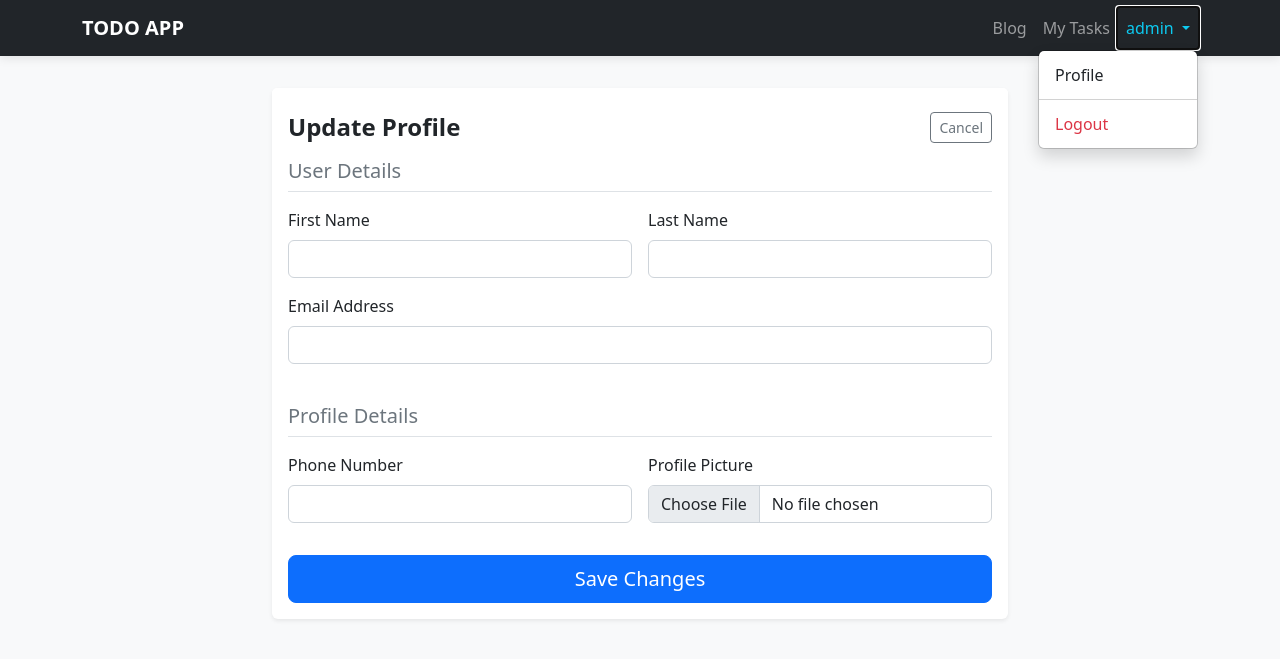
After one commit to AjayDas-M/Django_Todo_App, a Django app: page /blog/profile/edit/ in a window 1280 px wide, after a click on "admin". The commit adds this page. Shown: the top 659 px of the page. Run offline with Django 4.2, Linux system fonts and the light colour scheme; a user stored in the database is signed in; data comes from the database, SQL or seed files in the repository; both versions use the stored data as it was after the commit; some libraries are stand-ins or nearby versions.

Commit message:
added a profile feature

```diff
--- a/blog/forms.py
+++ b/blog/forms.py
@@ -1,5 +1,6 @@
 from django import forms
-from .models import Blog
+from django.contrib.auth.models import User
+from .models import Blog, Profile
 
 class BlogForm(forms.ModelForm):
     image = forms.ImageField(required=False)
@@ -13,3 +14,23 @@ class BlogForm(forms.ModelForm):
         # This loop adds the Bootstrap class to every field automatically
         for field in self.fields:
             self.fields[field].widget.attrs.update({'class': 'form-control'})
+
+class UserUpdateForm(forms.ModelForm):
+    class Meta:
+        model = User
+        fields = ['first_name', 'last_name', 'email']
+
+    def __init__(self, *args, **kwargs):
+        super().__init__(*args, **kwargs)
+        for field in self.fields:
+            self.fields[field].widget.attrs.update({'class': 'form-control'})
+
+class ProfileUpdateForm(forms.ModelForm):
+    class Meta:
+        model = Profile
+        fields = ['phone', 'profile_pic']
+
+    def __init__(self, *args, **kwargs):
+        super().__init__(*args, **kwargs)
+        for field in self.fields:
+            self.fields[field].widget.attrs.update({'class': 'form-control'})
--- a/blog/urls.py
+++ b/blog/urls.py
@@ -10,4 +10,6 @@ urlpatterns = [
     path("edit/<int:pk>", views.updateBlog, name="blog.edit"),
     path("delete/<int:pk>", views.deleteBlog, name="blog.delete"),
     path("like/<int:pk>", views.likeBlog, name="blog.like"),
+    path("profile/edit/", views.editProfileView, name="blog.profile_edit"),
+    path("profile/<str:username>/", views.profileView, name="blog.profile"),
 ]
--- a/blog/views.py
+++ b/blog/views.py
@@ -1,8 +1,9 @@
 from django.shortcuts import render, redirect, get_object_or_404
 from django.http import HttpRequest
 from django.contrib import messages
-from .models import Blog
-from .forms import BlogForm
+from django.contrib.auth.models import User
+from .models import Blog, Profile
+from .forms import BlogForm, UserUpdateForm, ProfileUpdateForm
 from django.contrib.auth.decorators import login_required
 
 
@@ -85,3 +86,44 @@ def likeBlog(request: HttpRequest, pk):
         else:
             post.likes.add(user)
         return render(request, "blog/blog.show.html", {"blog": post})
+
+def profileView(request: HttpRequest, username: str):
+    target_user = get_object_or_404(User, username=username)
+
+    posts = Blog.objects.filter(user=target_user, status="A").order_by('-created_at')
+
+    context = {
+        'target_user': target_user,
+        'posts': posts
+    }
+    return render(request, 'blog/profile.html', context)
+
+@login_required
+def editProfileView(request: HttpRequest):
+    try:
+        profile = request.user.profile
+    except Profile.DoesNotExist:
+        # Instead of saving immediately, we create an unsaved instance.
+        # It will be populated and saved when the form is submitted.
+        profile = Profile(user=request.user)
+
+    if request.method == 'POST':
+        u_form = UserUpdateForm(request.POST, instance=request.user)
+        p_form = ProfileUpdateForm(request.POST, request.FILES, instance=profile)
+
+        if u_form.is_valid() and p_form.is_valid():
+            u_form.save()
+            p_form.save()
+            messages.success(request, "Your account has been updated!")
+            return redirect('blog:blog.profile', username=request.user.username)
+
+    else:
+        u_form = UserUpdateForm(instance=request.user)
+        p_form = ProfileUpdateForm(instance=profile)
+
+    context = {
+        'u_form': u_form,
+        'p_form': p_form
+    }
+
+    return render(request, 'blog/profile_edit.html', context)
--- a/templates/base.html
+++ b/templates/base.html
@@ -1,17 +1,29 @@
 {% load static %}
 <!DOCTYPE html>
 <html lang="en">
+
 <head>
     <meta charset="UTF-8">
     <meta name="viewport" content="width=device-width, initial-scale=1.0">
     <title>{% block title %}TODO APP{% endblock %}</title>
     <link rel="stylesheet" href="{% static 'bootstrap5/css/bootstrap.min.css' %}">
     <style>
-        body { background-color: #f8f9fa; min-height: 100vh; }
-        .navbar { box-shadow: 0 2px 10px rgba(0,0,0,0.1); }
-        .main-container { padding-top: 2rem; padding-bottom: 5rem; }
+        body {
+            background-color: #f8f9fa;
+            min-height: 100vh;
+        }
+
+        .navbar {
+            box-shadow: 0 2px 10px rgba(0, 0, 0, 0.1);
+        }
+
+        .main-container {
+            padding-top: 2rem;
+            padding-bottom: 5rem;
+        }
     </style>
 </head>
+
 <body>
     <nav class="navbar navbar-expand-lg navbar-dark bg-dark">
         <div class="container">
@@ -26,13 +38,18 @@
                         <a class="nav-link" href="{% url 'todos:todos.index' %}">My Tasks</a>
                     </li>
                     <li class="nav-item dropdown">
-                            <a class="nav-link dropdown-toggle text-info" href="#" id="userDropdown" role="button" data-bs-toggle="dropdown">
+                        <a class="nav-link dropdown-toggle text-info" href="#" id="userDropdown" role="button"
+                            data-bs-toggle="dropdown">
                             {{ user.username }}
                         </a>
                         <ul class="dropdown-menu dropdown-menu-end shadow">
-                                <li><a class="dropdown-item" href="#">Profile</a></li>
-                                <li><hr class="dropdown-divider"></li>
-                                <li><a class="dropdown-item text-danger" href="{% url 'authentication:logout' %}">Logout</a></li>
+                            <li><a class="dropdown-item" href="{% url 'blog:blog.profile' user.username %}">Profile</a>
+                            </li>
+                            <li>
+                                <hr class="dropdown-divider">
+                            </li>
+                            <li><a class="dropdown-item text-danger" href="{% url 'authentication:logout' %}">Logout</a>
+                            </li>
                         </ul>
                     </li>
                     {% else %}
@@ -53,4 +70,5 @@
 
     <script src="{% static 'bootstrap5/js/bootstrap.bundle.min.js' %}"></script>
 </body>
+
 </html>
--- /dev/null
+++ b/templates/blog/profile_edit.html
@@ -0,0 +1,56 @@
+{% extends "base.html" %}
+
+{% block title %}Edit Profile | TODO APP{% endblock %}
+
+{% block mainContent %}
+<div class="row justify-content-center">
+    <div class="col-md-8 mb-4">
+        <div class="card shadow-sm border-0">
+            <div
+                class="card-header bg-white border-bottom-0 pt-4 pb-0 d-flex justify-content-between align-items-center">
+                <h4 class="mb-0 fw-bold">Update Profile</h4>
+                <a href="{% url 'blog:blog.profile' user.username %}"
+                    class="btn btn-outline-secondary btn-sm">Cancel</a>
+            </div>
+            <div class="card-body">
+                <form method="POST" enctype="multipart/form-data">
+                    {% csrf_token %}
+
+                    <h5 class="text-muted mb-3 border-bottom pb-2">User Details</h5>
+                    <div class="row g-3">
+                        <div class="col-md-6">
+                            <label for="{{ u_form.first_name.id_for_label }}" class="form-label">First Name</label>
+                            {{ u_form.first_name }}
+                        </div>
+                        <div class="col-md-6">
+                            <label for="{{ u_form.last_name.id_for_label }}" class="form-label">Last Name</label>
+                            {{ u_form.last_name }}
+                        </div>
+                        <div class="col-12 mb-3">
+                            <label for="{{ u_form.email.id_for_label }}" class="form-label">Email Address</label>
+                            {{ u_form.email }}
+                        </div>
+                    </div>
+
+                    <h5 class="text-muted mb-3 mt-4 border-bottom pb-2">Profile Details</h5>
+                    <div class="row g-3">
+                        <div class="col-md-6">
+                            <label for="{{ p_form.phone.id_for_label }}" class="form-label">Phone Number</label>
+                            {{ p_form.phone }}
+                        </div>
+                        <div class="col-md-6 mb-4">
+                            <label for="{{ p_form.profile_pic.id_for_label }}" class="form-label">Profile
+                                Picture</label>
+                            {{ p_form.profile_pic }}
+                        </div>
+                    </div>
+
+                    <div class="d-grid mt-2">
+                        <button type="submit" class="btn btn-primary btn-lg">Save Changes</button>
+                    </div>
+                </form>
+            </div>
+        </div>
+    </div>
+</div>
+{% endblock %}
```
Also changed, not shown: templates/blog/profile.html (added, +93 -0 lines), db.sqlite3, media/images/blog/set1.jpeg (added), media/images/blog/set1_Hkv3MvA.jpeg (added), media/images/wp9341475-dragon-black-4k-wallpapers.png (added). Lines whose indentation alone changed are shown as unchanged.
